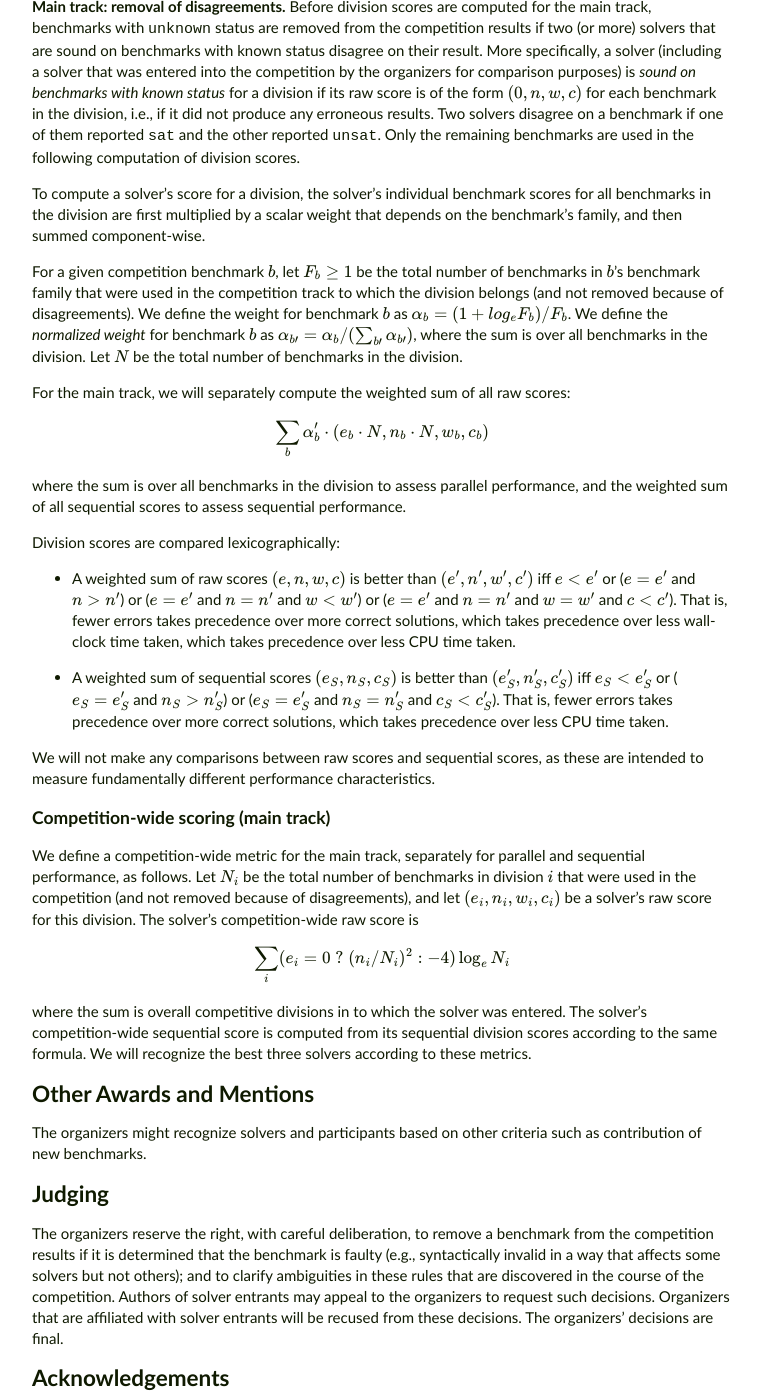
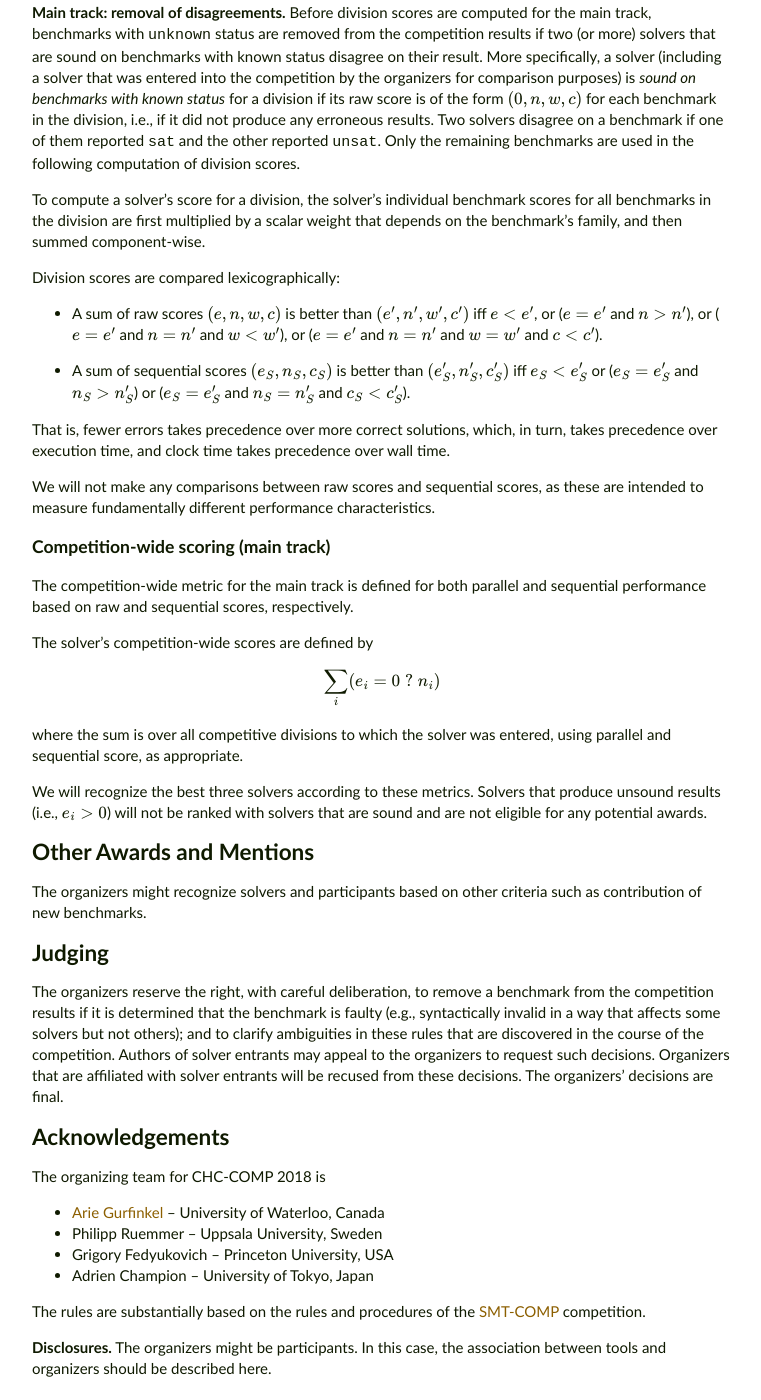
Before and after one commit to chc-comp/chc-comp.github.io, a Jekyll site: the page built from 2018/rules.md, in a window 1280 px wide and 1400 px high, scrolled down 5368 px. Shown: the whole window, without its empty margins (258-1019 px from the left). Built offline with Jekyll 4.4.1, drawn with Linux system fonts in a browser that asks for light colours; nearby versions of some CDN libraries; formulas are drawn with MathJax 3; some of the changed text lies outside the part shown.

Commit message:
Updated score rules

```diff
--- a/2018/rules.md
+++ b/2018/rules.md
@@ -6,7 +6,7 @@ title: Rules
 
 # 1st International Constrained Horn Clause Satisfiability Competition (CHC-COMP 2018): Rules and Procedures
 
-(Revision: Mar 4, 2018)\\
+(Revision: Apr 14, 2018)\\
 (Based on rules and procedures of [SMT-COMP'17][smt-comp])
 
 Comments on this document can be submitted through [Gitter][chc gitter] or emailed
@@ -379,41 +379,21 @@ benchmark scores for all benchmarks in the division are first
 multiplied by a scalar weight that depends on the benchmark’s family,
 and then summed component-wise.
 
-For a given competition benchmark $$b$$, let $$F_b \geq 1$$ be the
-total number of benchmarks in $$b$$’s benchmark family that were used
-in the competition track to which the division belongs (and not
-removed because of disagreements). We define the weight for benchmark
-$$b$$ as $$\alpha_b = (1 +log_e F_b)/F_b$$. We define the _normalized
-weight_ for benchmark $$b$$ as
-$$\alpha_{b′} = \alpha_b / ( \sum_{b′} \alpha_{b′})$$,
-where the sum is over all benchmarks in the
-division. Let $$N$$ be the total number of benchmarks in the division.
-
-For the main track, we will separately compute the weighted sum of all
-raw scores:
-
-$$
-\sum_{b} \alpha'_b \cdot (e_b \cdot N, n_b \cdot N, w_b, c_b)
-$$
-
-where the sum is over all benchmarks in the division to assess
-parallel performance, and the weighted sum of all sequential scores to
-assess sequential performance.
-
 Division scores are compared lexicographically:
 
-- A weighted sum of raw scores $$(e,n,w,c)$$ is better than
-  $$(e',n',w',c')$$ iff $$e < e'$$ or ($$e = e'$$ and $$n>n'$$) or
-  ($$e=e'$$ and $$n=n'$$ and $$w<w'$$) or ($$e=e'$$ and $$n=n'$$ and
-  $$w=w'$$ and $$c<c'$$). That is, fewer errors takes precedence over
-  more correct solutions, which takes precedence over less wall-clock
-  time taken, which takes precedence over less CPU time taken.
+- A sum of raw scores $$(e,n,w,c)$$ is better than
+  $$(e',n',w',c')$$ iff $$e < e'$$, or ($$e = e'$$ and $$n>n'$$), or
+  ($$e=e'$$ and $$n=n'$$ and $$w<w'$$), or ($$e=e'$$ and $$n=n'$$ and
+  $$w=w'$$ and $$c<c'$$).
 
-- A weighted sum of sequential scores $$(e_S,n_S,c_S)$$ is better than
-  $$(e'_S,n'_S,c'_S)$$ iff $$e_S < e'_S$$ or ($$e_S =e'_S$$ and $$n_S >n'_S$$)
-  or ($$e_S =e'_S$$ and $$n_S =n'_S$$ and $$c_S
-  <c'_S$$). That is, fewer errors takes precedence over more correct
-  solutions, which takes precedence over less CPU time taken.
+- A sum of sequential scores $$(e_S,n_S,c_S)$$ is better than
+  $$(e'_S,n'_S,c'_S)$$ iff $$e_S < e'_S$$ or ($$e_S =e'_S$$ and $$n_S>
+  n'_S$$) or ($$e_S =e'_S$$ and $$n_S =n'_S$$ and $$c_S <c'_S$$).
+
+
+That is, fewer errors takes precedence over more correct solutions,
+which, in turn, takes precedence over execution time, and clock time
+takes precedence over wall time.
 
 We will not make any comparisons between raw scores and sequential
 scores, as these are intended to measure fundamentally different
@@ -421,22 +401,23 @@ performance characteristics.
 
 ### Competition-wide scoring (main track)
 
-We define a competition-wide metric for the main track, separately for
-parallel and sequential performance, as follows. Let $$N_i$$ be the
-total number of benchmarks in division $$i$$ that were used in the
-competition (and not removed because of disagreements), and let
-$$(e_i, n_i, w_i, c_i)$$ be a solver’s raw score for this
-division. The solver’s competition-wide raw score is
+The competition-wide metric for the main track is defined for both
+parallel and sequential performance based on raw and sequential
+scores, respectively.
+
+The solver's competition-wide scores are defined by
 
 $$
-\sum_{i} (e_i = 0 \;?\; (n_i / N_i)^2 : -4) \log_e N_i
+\sum_{i} (e_i = 0 \;?\; n_i)
 $$
 
-where the sum is overall competitive divisions in to which the solver
-was entered. The solver’s competition-wide sequential score is
-computed from its sequential division scores according to the same
-formula. We will recognize the best three solvers according to these
-metrics.
+where the sum is over all competitive divisions to which the solver
+was entered, using parallel and sequential score, as appropriate.
+
+We will recognize the best three solvers according to these metrics.
+Solvers that produce unsound results (i.e., $$e_i > 0$$) will not be
+ranked with solvers that are sound and are not eligible for any
+potential awards.
 
 ## Other Awards and Mentions
 
@@ -458,7 +439,7 @@ recused from these decisions. The organizers’ decisions are final.
 
 The organizing team for CHC-COMP 2018 is
 
-- Arie Gurfinkel -- University of Waterloo, Canada
+- [Arie Gurfinkel][ag] -- University of Waterloo, Canada
 - Philipp Ruemmer -- Uppsala University, Sweden
 - Grigory Fedyukovich -- Princeton University, USA
 - Adrien Champion -- University of Tokyo, Japan
```
Also changed, not shown: other parts of 2018/rules.md (+6 -6 lines).
